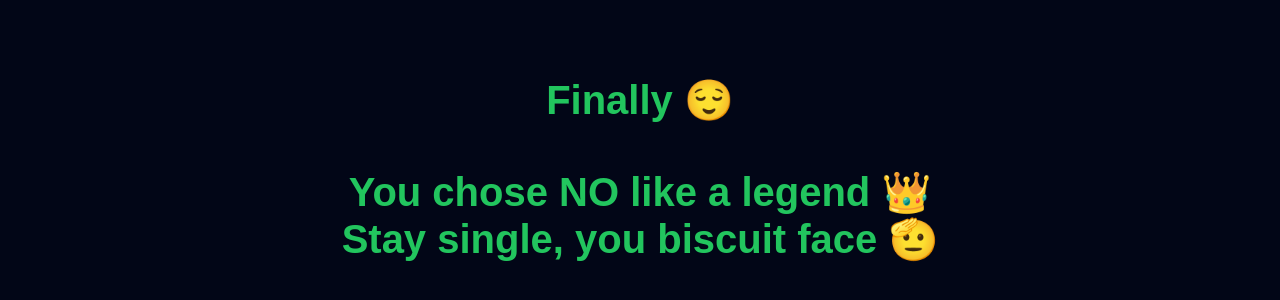
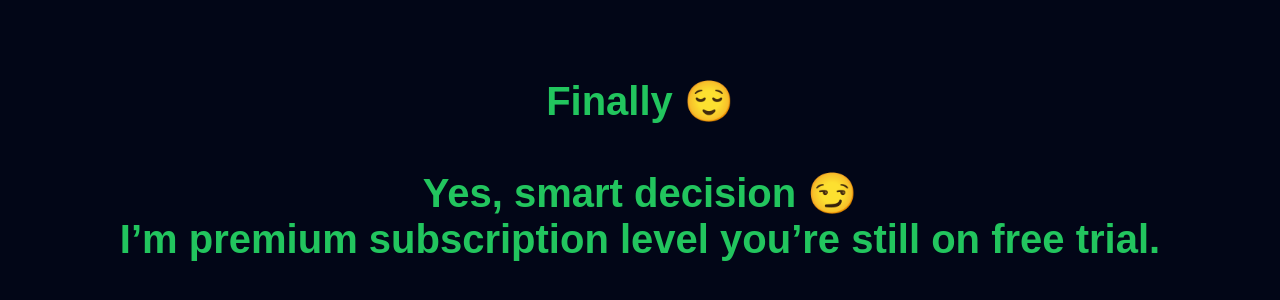
Before and after one commit to jkrtito/valentine_new, a plain HTML site: page no_page.html in a window 1280 px wide. Shown: the part 238-538 px from the top of the page. Drawn offline with Linux system fonts and the light colour scheme.

Commit message:
message change

```diff
--- a/no_page.html
+++ b/no_page.html
@@ -22,8 +22,8 @@
 <body>
   <h1>
     Finally 😌<br><br>
-    You chose NO like a legend 👑<br>
-    Stay single, you biscuit face 🫡
+    Yes, smart decision 😏<br>
+    I’m premium subscription level you’re still on free trial.
   </h1>
 </body>
 </html>
```
